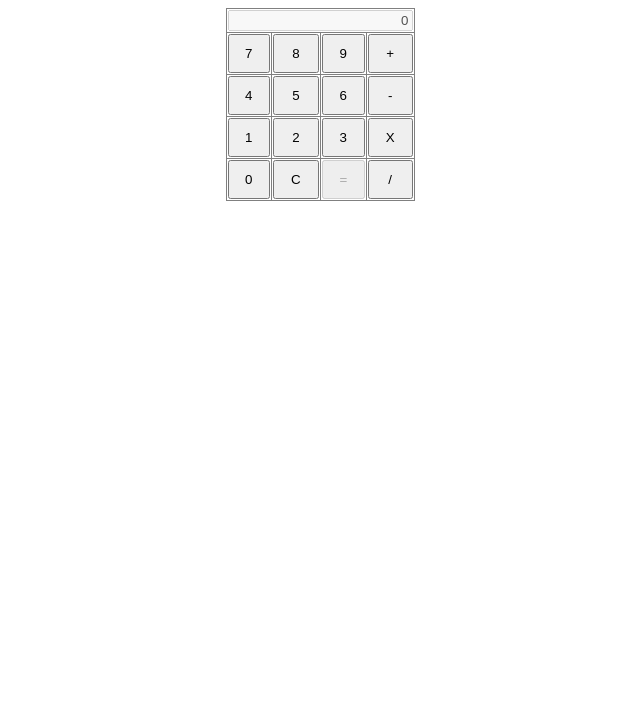
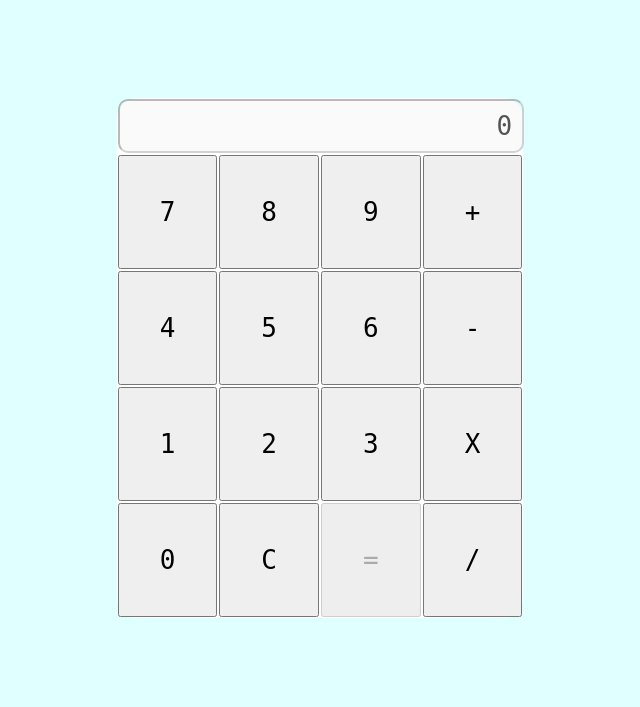
Before and after one commit to Pabloexpo/CalculadoraPHP, a PHP site: page / in a window 1280 px wide. Shown: the top 707 px of the page, without its empty margins (320-960 px from the left). Run offline with PHP 8.4, Linux system fonts and the light colour scheme.

Commit message:
Add files via upload

```diff
--- a/index.php
+++ b/index.php
@@ -3,52 +3,99 @@
 Click nbfs://nbhost/SystemFileSystem/Templates/Licenses/license-default.txt to change this license
 Click nbfs://nbhost/SystemFileSystem/Templates/Project/PHP/PHPProject.php to edit this template
 -->
-<html>
+<html lang="es">
     <head>
         <meta charset="UTF-8">
         <title>Calculadora</title>
         <style>
+            body{
+                display:flex;
+                flex-direction: column;
+                justify-content: center;
+                align-items: center;
+                align-content: center;
+                background-color: lightcyan;
+                height: 700px
+
+
+
+            }
+            main{
+                align-items: center;
+                background-color: white;
+                border-radius: 20px;
+            }
+
             table{
                 border-collapse: collapse; /*juntamos las celdas*/
+
+
             }
+
             input[type="button"]{
-                padding:10px; /*ajuste de tamaño*/
+                padding:100px; /*ajuste de tamaño*/
                 margin:0; /*eliminamos margenes*/
                 width: 100%;
             }
             input[type="submit"]{
-                padding:10px; /*ajuste de tamaño*/
+                padding:100px; /*ajuste de tamaño*/
                 margin:0; /*eliminamos margenes*/
                 width: 100%;
+                height: 100%;
+
             }
             #rdo{
                 text-align: right; /*alineado a la derecha*/
+                width: 94.5%;
+                padding: 10px;
+                font-size: xx-large;
+                font-family: monospace;
+                border-radius: 10px;
             }
             button[type="submit"]{
-                padding:10px;
+                padding:40px;
                 margin:0;
                 width: 100%;
+                font-size: xx-large;
+                font-family: monospace;
             }
+            .seleccion{
+                background-color: #d3d3d3;
+            }
+
+
 
         </style>
     </head>
     <body>
         <?php
+//        operadores ternarios para establecer el valor de las variables recogidas en
+//        el formulario
         $rdo = isset($_POST['rdo']) ? $_POST['rdo'] : 0;
         $num = isset($_POST['num']) ? $_POST['num'] : '';
         $op = isset($_POST['op']) ? $_POST['op'] : '';
         $num2 = isset($_POST['num2']) ? $_POST['num2'] : 0;
         $op2 = isset($_POST['op2']) ? $_POST['op2'] : '';
-        $igualDes=true;
-        if ($num!==''){
-            $igualDes=false;
+        $igualDes = true;
+        $opDes = false;
+        $numDes = false;
+//        utilizamos estos 3 booleanos para cuando estemos en el codigo html,
+//        podamos utilizar un operador ternario para que, cuando pulsemos un
+//        determinado botón, se nos deshabilite o no una celda
+        if ($num !== '' && $rdo == 0) {
+            $rdo = ''; //borramos el valor 0 de la pantalla al pulsar un botón
         }
+
         if ($op === "C") {
+//            si pulsamos C se nos borrará todo, tanto lo almacenado en num2 que
+//            sería lo ya almacenado como primer operador como rdo que es lo
+//            almacenado en el segundo número
             $rdo = 0;
             $num2 = 0;
             $op2 = '';
         } elseif ($op === "=") {
             switch ($op2) {
+//                realizamos las operaciones pertinentes
                 case '+':
                     $rdo = $num2 + $rdo;
                     break;
@@ -66,59 +113,88 @@ Click nbfs://nbhost/SystemFileSystem/Templates/Project/PHP/PHPProject.php to edi
                     }
                     break;
             }
-            //reseteamos num2 y op2 después de la operación
+            $numDes = true;
+            $igualDes = true;
+            $opDes = true;
+            //reseteamos num2 y op2 después de la operación para volver a operar
             $num2 = 0;
             $op2 = '';
         } elseif ($op != '') { //cuando damos a un + por ejemplo
+//           recogemos el valor de lo introducido en num2 y reseteamos
+//            el resultado para introducir un nuevo valor
+            $opDes = true;
+            $igualDes = false;
             $op2 = $op;
-            $num2 = $rdo;
-            $rdo = '';
+            $num2 = $rdo; //la variable oculta de num2 pasará a ser el resultado que hemos insertado como PRIMER NÚMERO
+            $rdo = 0;
         } else {
+//            recogemos lo introducido de primeras en rdo o en el segundo numero
+            if (strlen($rdo) <= 9) { // Verificamos si $rdo tiene menos de 10 dígitos
                 $rdo .= $num;
+                if ($op2 != '') { //habilitamos el = si introducimos valor una vez recogido el operador
+                    $igualDes = false;
+                    $opDes = true;
+                }
+
+                if (strlen($rdo) == 9 && $op2 != '') {
+                    $numDes = true; //bloqueamos que no se incluyan más numeros en el segundo operador
+                }
+            }
         }
         ?>
-    <center>
+        <main>
+
+
+
             <form action="" method="post">
-            <table border="1">
+                <table>
                     <tr>
                         <td colspan="4">
                             <input type="text" id="rdo" name="rdo" value="<?php echo $rdo; ?>" disabled>
+
+                            <!--                    utilizamos una caja oculta llamada igual para almacenar lo mismo que vayamos escribiendo en
+                                                    la casilla del resultado, que será nuestra "pantalla"-->
                             <input type="hidden" name="rdo" value="<?php echo $rdo; ?>">
+
                         </td>
 
                     </tr>
                     <tr>
-                    <td><button type="submit" name="num" value="7">7</button></td>
-                    <td><button type="submit" name="num" value="8">8</button></td>
-                    <td><button type="submit" name="num" value="9">9</button></td>
-                    <td><button type="submit" name="op" value="+">+</button></td>
+                        <td><button type="submit" name="num" value="7" <?php echo $numDes ? 'disabled' : ''; ?>>7</button></td>
+                        <td><button type="submit" name="num" value="8" <?php echo $numDes ? 'disabled' : ''; ?>>8</button></td>
+                        <td><button type="submit" name="num" value="9" <?php echo $numDes ? 'disabled' : ''; ?>>9</button></td>
+                        <td><button type="submit" name="op" value="+" class="<?php echo ($op2 == '+' && $rdo != '') ? 'seleccion' : ''; ?>" <?php echo $opDes ? 'disabled' : ''; ?>>+</button></td>
+                        <!--                    utilizamos un ternario para establecer si pintamos el botón más oscuro y para deshabilitarlo con dos ternarios diferentes-->
                     </tr>
                     <tr>
-                    <td><button type="submit" name="num" value="4">4</button></td>
-                    <td><button type="submit" name="num" value="5">5</button></td>
-                    <td><button type="submit" name="num" value="6">6</button></td>
-                    <td><button type="submit" name="op" value="-">-</button></td>
+                        <td><button type="submit" name="num" value="4"  <?php echo $numDes ? 'disabled' : ''; ?>>4</button></td>
+                        <td><button type="submit" name="num" value="5" <?php echo $numDes ? 'disabled' : ''; ?>>5</button></td>
+                        <td><button type="submit" name="num" value="6" <?php echo $numDes ? 'disabled' : ''; ?>>6</button></td>
+                        <td><button type="submit" name="op" value="-" class="<?php echo ($op2 == '-' && $rdo != '') ? 'seleccion' : ''; ?>" <?php echo $opDes ? 'disabled' : ''; ?>>-</button></td>
                     </tr>
                     <tr>
-                    <td><button type="submit" name="num" value="1">1</button></td>
-                    <td><button type="submit" name="num" value="2">2</button></td>
-                    <td><button type="submit" name="num" value="3">3</button></td>
-                    <td><button type="submit" name="op" value="X">X</button></td>
+                        <td><button type="submit" name="num" value="1" <?php echo $numDes ? 'disabled' : ''; ?>>1</button></td>
+                        <td><button type="submit" name="num" value="2" <?php echo $numDes ? 'disabled' : ''; ?>>2</button></td>
+                        <td><button type="submit" name="num" value="3"<?php echo $numDes ? 'disabled' : ''; ?>>3</button></td>
+                        <td><button type="submit" name="op" value="X" class="<?php echo ($op2 == 'X' && $rdo != '') ? 'seleccion' : ''; ?>" <?php echo $opDes ? 'disabled' : ''; ?>>X</button></td>
                     </tr>
                     <tr>
-                    <td><button type="submit" name="num" value="0">0</button></td>
+                        <td><button type="submit" name="num" value="0"<?php echo $numDes ? 'disabled' : ''; ?>>0</button></td>
                         <td><button type="submit" name="op" value="C">C</button></td>
                         <td>
-                        <button type="submit" name="op" value="=" <?php echo $igualDes ? 'disabled' : ''; ?>>=</button>
+                            <button type="submit" name="op" value="=" class="<?php echo ($op == '=') ? 'seleccion' : ''; ?>" <?php echo $igualDes ? 'disabled' : ''; ?>>=</button>
                         </td>
-                    <td><button type="submit" name="op" value="/">/</button></td>
+                        <td><button type="submit" name="op" value="/" class="<?php echo ($op2 == '/') && $rdo != '' ? 'seleccion' : ''; ?>" <?php echo $opDes ? 'disabled' : ''; ?>>/</button></td>
                     </tr>
+
+                    <!--            hidden dedicados a guardar el primer número que insertemos en
+                                    resultado($rdo) y la operacion (que será $op)-->
                     <input type="hidden" name="num2" value="<?php echo $num2; ?>">
                     <input type="hidden" name="op2" value="<?php echo $op2; ?>">
 
                 </table>
             </form>
-    </center>
+        </main>
 
     </body>
 </html>
```
Lines whose indentation alone changed are shown as unchanged.
